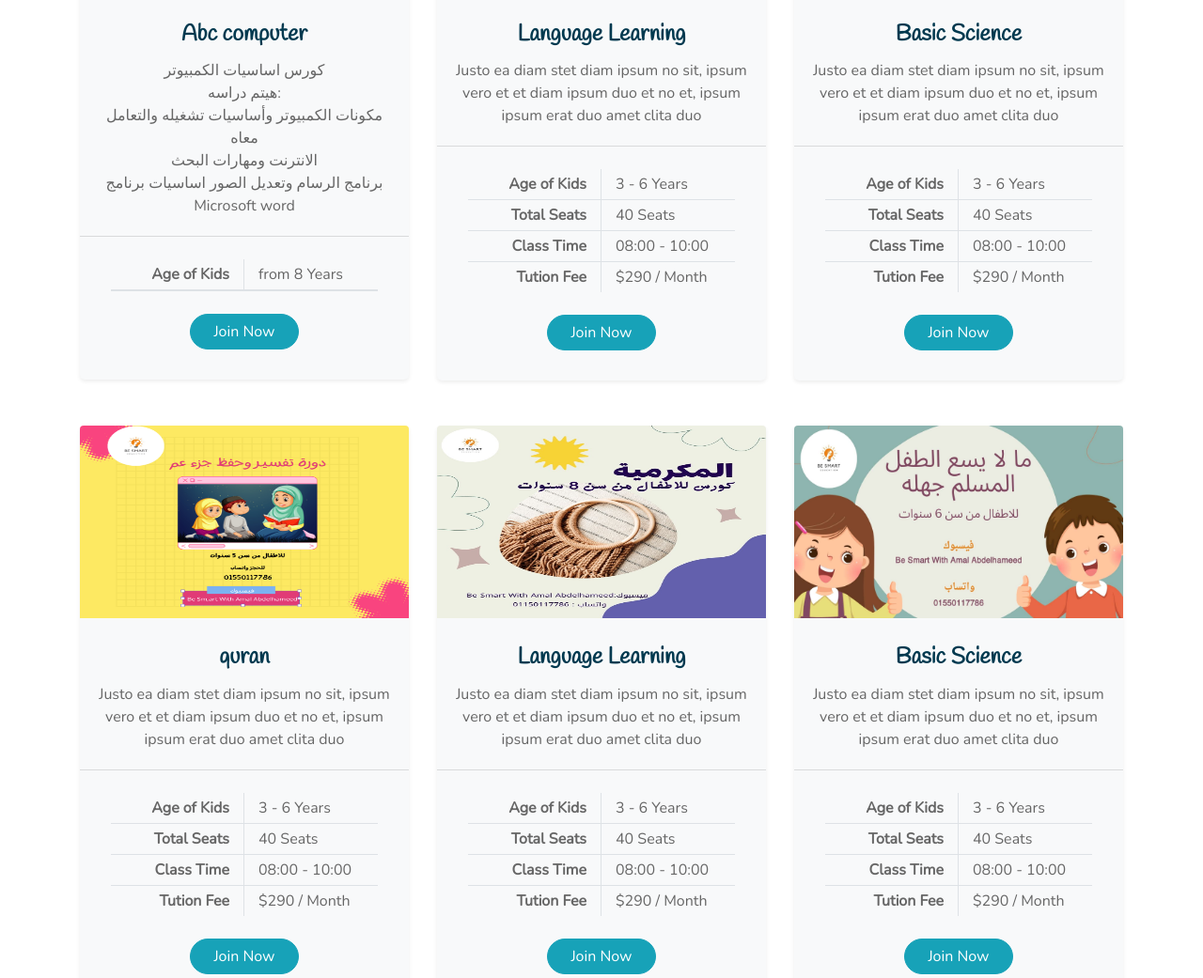
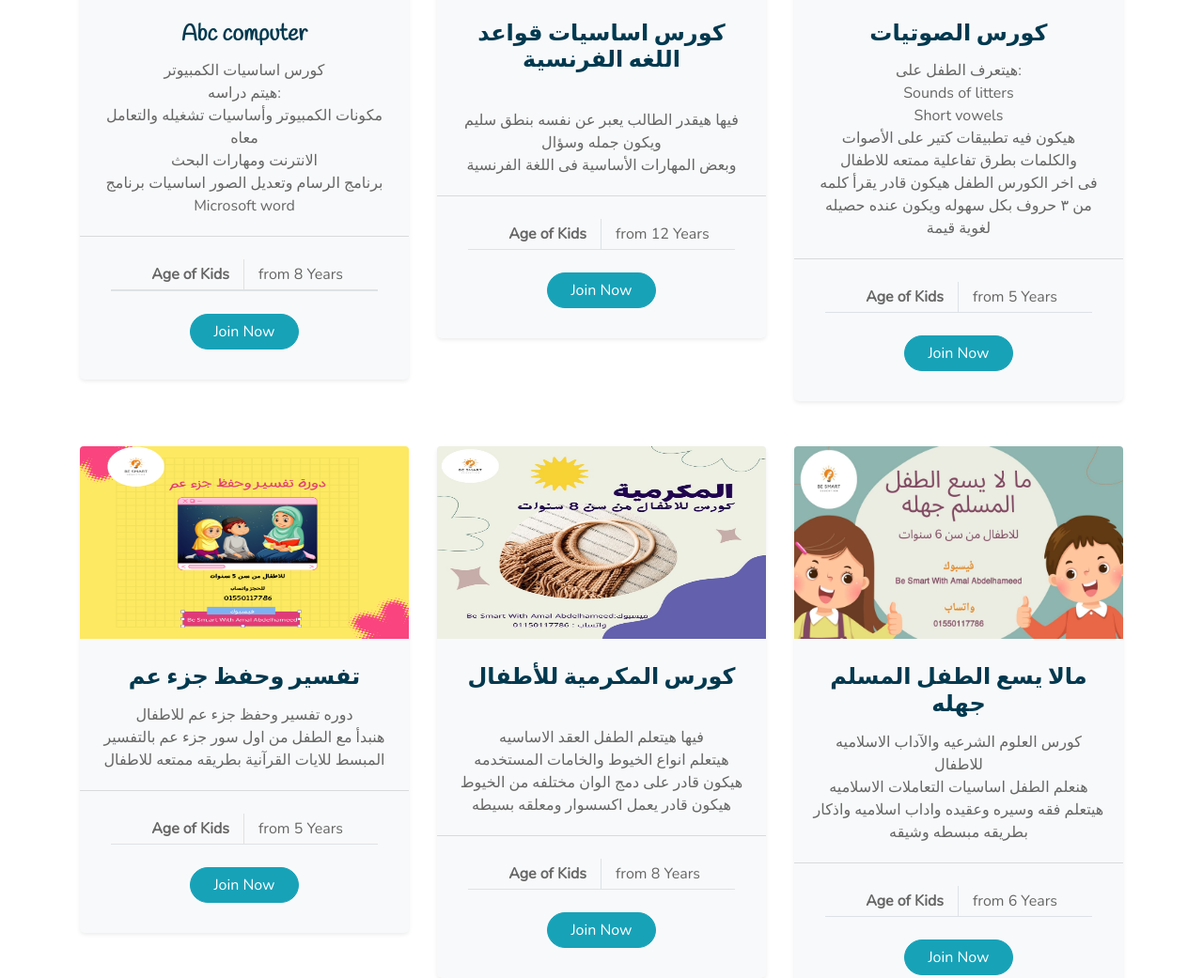
Before and after one commit to Amal-Abdelhamed/Be-Smart-Academy, a plain HTML site: page index.html in a window 1280 px wide. Shown: the part 1181-2222 px from the top of the page at 94% size. Drawn offline with nearby package versions, Linux system fonts and the light colour scheme.

Commit message:
courses-details

```diff
--- a/index.html
+++ b/index.html
@@ -343,10 +343,11 @@
                 alt=""
               />
               <div class="card-body text-center">
-                <h4 class="card-title">Language Learning</h4>
+                <h4 class="card-title">كورس اساسيات قواعد اللغه الفرنسية</h4>
                 <p class="card-text">
-                  Justo ea diam stet diam ipsum no sit, ipsum vero et et diam
-                  ipsum duo et no et, ipsum ipsum erat duo amet clita duo
+                  <br />فيها هيقدر الطالب يعبر عن نفسه بنطق سليم ويكون جمله
+                  وسؤال<br />
+                  وبعض المهارات الأساسية فى اللغة الفرنسية
                 </p>
               </div>
               <div class="card-footer bg-transparent py-4 px-5">
@@ -354,26 +355,26 @@
                   <div class="col-6 py-1 text-right border-right">
                     <strong>Age of Kids</strong>
                   </div>
-                  <div class="col-6 py-1">3 - 6 Years</div>
+                  <div class="col-6 py-1">from 12 Years</div>
                 </div>
-                <div class="row border-bottom">
+                <!-- <div class="row border-bottom">
                   <div class="col-6 py-1 text-right border-right">
                     <strong>Total Seats</strong>
                   </div>
                   <div class="col-6 py-1">40 Seats</div>
-                </div>
-                <div class="row border-bottom">
+                </div> -->
+                <!-- <div class="row border-bottom">
                   <div class="col-6 py-1 text-right border-right">
                     <strong>Class Time</strong>
                   </div>
                   <div class="col-6 py-1">08:00 - 10:00</div>
-                </div>
-                <div class="row">
+                </div> -->
+                <!-- <div class="row">
                   <div class="col-6 py-1 text-right border-right">
                     <strong>Tution Fee</strong>
                   </div>
                   <div class="col-6 py-1">$290 / Month</div>
-                </div>
+                </div> -->
               </div>
               <a
                 href="https://form.jotform.com/241401263685554"
@@ -391,10 +392,16 @@
                 alt=""
               />
               <div class="card-body text-center">
-                <h4 class="card-title">Basic Science</h4>
+                <h4 class="card-title">كورس الصوتيات</h4>
                 <p class="card-text">
-                  Justo ea diam stet diam ipsum no sit, ipsum vero et et diam
-                  ipsum duo et no et, ipsum ipsum erat duo amet clita duo
+                  هيتعرف الطفل على:<br />
+                  Sounds of litters <br />Short vowels
+                  <br />
+                  هيكون فيه تطبيقات كتير على الأصوات والكلمات بطرق تفاعلية ممتعه
+                  للاطفال
+                  <br />
+                  فى اخر الكورس الطفل هيكون قادر يقرأ كلمه من ٣ حروف بكل سهوله
+                  ويكون عنده حصيله لغوية قيمة
                 </p>
               </div>
               <div class="card-footer bg-transparent py-4 px-5">
@@ -402,26 +409,26 @@
                   <div class="col-6 py-1 text-right border-right">
                     <strong>Age of Kids</strong>
                   </div>
-                  <div class="col-6 py-1">3 - 6 Years</div>
+                  <div class="col-6 py-1">from 5 Years</div>
                 </div>
-                <div class="row border-bottom">
+                <!-- <div class="row border-bottom">
                   <div class="col-6 py-1 text-right border-right">
                     <strong>Total Seats</strong>
                   </div>
                   <div class="col-6 py-1">40 Seats</div>
-                </div>
-                <div class="row border-bottom">
+                </div> -->
+                <!-- <div class="row border-bottom">
                   <div class="col-6 py-1 text-right border-right">
                     <strong>Class Time</strong>
                   </div>
                   <div class="col-6 py-1">08:00 - 10:00</div>
-                </div>
-                <div class="row">
+                </div> -->
+                <!-- <div class="row">
                   <div class="col-6 py-1 text-right border-right">
                     <strong>Tution Fee</strong>
                   </div>
                   <div class="col-6 py-1">$290 / Month</div>
-                </div>
+                </div> -->
               </div>
               <a
                 href="https://form.jotform.com/241401263685554"
@@ -441,10 +448,11 @@
                 alt=""
               />
               <div class="card-body text-center">
-                <h4 class="card-title">quran</h4>
+                <h4 class="card-title">تفسير وحفظ جزء عم</h4>
                 <p class="card-text">
-                  Justo ea diam stet diam ipsum no sit, ipsum vero et et diam
-                  ipsum duo et no et, ipsum ipsum erat duo amet clita duo
+                  دوره تفسير وحفظ جزء عم للاطفال <br />
+                  هنبدأ مع الطفل من اول سور جزء عم بالتفسير المبسط للايات
+                  القرآنية بطريقه ممتعه للاطفال
                 </p>
               </div>
               <div class="card-footer bg-transparent py-4 px-5">
@@ -452,26 +460,26 @@
                   <div class="col-6 py-1 text-right border-right">
                     <strong>Age of Kids</strong>
                   </div>
-                  <div class="col-6 py-1">3 - 6 Years</div>
+                  <div class="col-6 py-1">from 5 Years</div>
                 </div>
-                <div class="row border-bottom">
+                <!-- <div class="row border-bottom">
                   <div class="col-6 py-1 text-right border-right">
                     <strong>Total Seats</strong>
                   </div>
                   <div class="col-6 py-1">40 Seats</div>
-                </div>
-                <div class="row border-bottom">
+                </div> -->
+                <!-- <div class="row border-bottom">
                   <div class="col-6 py-1 text-right border-right">
                     <strong>Class Time</strong>
                   </div>
                   <div class="col-6 py-1">08:00 - 10:00</div>
-                </div>
-                <div class="row">
+                </div> -->
+                <!-- <div class="row">
                   <div class="col-6 py-1 text-right border-right">
                     <strong>Tution Fee</strong>
                   </div>
                   <div class="col-6 py-1">$290 / Month</div>
-                </div>
+                </div> -->
               </div>
               <a
                 href="https://form.jotform.com/241401263685554"
@@ -489,10 +497,15 @@
                 alt=""
               />
               <div class="card-body text-center">
-                <h4 class="card-title">Language Learning</h4>
+                <h4 class="card-title">كورس المكرمية للأطفال</h4>
                 <p class="card-text">
-                  Justo ea diam stet diam ipsum no sit, ipsum vero et et diam
-                  ipsum duo et no et, ipsum ipsum erat duo amet clita duo
+                  <br />فيها هيتعلم الطفل العقد الاساسيه
+
+                  <br />
+                  هيتعلم انواع الخيوط والخامات المستخدمه هيكون قادر على دمج
+                  الوان مختلفه من الخيوط
+                  <br />
+                  هيكون قادر يعمل اكسسوار ومعلقه بسيطه
                 </p>
               </div>
               <div class="card-footer bg-transparent py-4 px-5">
@@ -500,26 +513,26 @@
                   <div class="col-6 py-1 text-right border-right">
                     <strong>Age of Kids</strong>
                   </div>
-                  <div class="col-6 py-1">3 - 6 Years</div>
+                  <div class="col-6 py-1">from 8 Years</div>
                 </div>
-                <div class="row border-bottom">
+                <!-- <div class="row border-bottom">
                   <div class="col-6 py-1 text-right border-right">
                     <strong>Total Seats</strong>
                   </div>
                   <div class="col-6 py-1">40 Seats</div>
-                </div>
-                <div class="row border-bottom">
+                </div> -->
+                <!-- <div class="row border-bottom">
                   <div class="col-6 py-1 text-right border-right">
                     <strong>Class Time</strong>
                   </div>
                   <div class="col-6 py-1">08:00 - 10:00</div>
-                </div>
-                <div class="row">
+                </div> -->
+                <!-- <div class="row">
                   <div class="col-6 py-1 text-right border-right">
                     <strong>Tution Fee</strong>
                   </div>
                   <div class="col-6 py-1">$290 / Month</div>
-                </div>
+                </div> -->
               </div>
               <a
                 href="https://form.jotform.com/241401263685554"
@@ -537,10 +550,12 @@
                 alt=""
               />
               <div class="card-body text-center">
-                <h4 class="card-title">Basic Science</h4>
+                <h4 class="card-title">مالا يسع الطفل المسلم جهله</h4>
                 <p class="card-text">
-                  Justo ea diam stet diam ipsum no sit, ipsum vero et et diam
-                  ipsum duo et no et, ipsum ipsum erat duo amet clita duo
+                  كورس العلوم الشرعيه والآداب الاسلاميه للاطفال<br />
+                  هنعلم الطفل اساسيات التعاملات الاسلاميه<br />
+                  هيتعلم فقه وسيره وعقيده واداب اسلاميه واذكار بطريقه مبسطه
+                  وشيقه
                 </p>
               </div>
               <div class="card-footer bg-transparent py-4 px-5">
@@ -548,26 +563,26 @@
                   <div class="col-6 py-1 text-right border-right">
                     <strong>Age of Kids</strong>
                   </div>
-                  <div class="col-6 py-1">3 - 6 Years</div>
+                  <div class="col-6 py-1">from 6 Years</div>
                 </div>
-                <div class="row border-bottom">
+                <!-- <div class="row border-bottom">
                   <div class="col-6 py-1 text-right border-right">
                     <strong>Total Seats</strong>
                   </div>
                   <div class="col-6 py-1">40 Seats</div>
-                </div>
-                <div class="row border-bottom">
+                </div> -->
+                <!-- <div class="row border-bottom">
                   <div class="col-6 py-1 text-right border-right">
                     <strong>Class Time</strong>
                   </div>
                   <div class="col-6 py-1">08:00 - 10:00</div>
-                </div>
-                <div class="row">
+                </div> -->
+                <!-- <div class="row">
                   <div class="col-6 py-1 text-right border-right">
                     <strong>Tution Fee</strong>
                   </div>
                   <div class="col-6 py-1">$290 / Month</div>
-                </div>
+                </div> -->
               </div>
               <a
                 href="https://form.jotform.com/241401263685554"
@@ -587,10 +602,19 @@
                 alt=""
               />
               <div class="card-body text-center">
-                <h4 class="card-title">quran</h4>
+                <h4 class="card-title">فن صناعة الاكسسوارات</h4>
                 <p class="card-text">
-                  Justo ea diam stet diam ipsum no sit, ipsum vero et et diam
-                  ipsum duo et no et, ipsum ipsum erat duo amet clita duo
+                  كورس مخصص للاطفال
+                  <br />
+                  فى الكورس هيقدروا يتعلموا
+                  <br />
+                  اساسيات صناعه الاكسسوارات من خامات وأدوات
+                  <br />
+                  هيتعلموا انواع من الغرز البسيطه
+                  <br />
+                  هيتعلموا ازاى يقفلوا الشغل بطريقه احترافيه
+                  <br />
+                  هيتعلموا افكار مختلفه من الاكسسوارات ويطبقوها عملى كل ورشه
                 </p>
               </div>
               <div class="card-footer bg-transparent py-4 px-5">
@@ -598,26 +622,26 @@
                   <div class="col-6 py-1 text-right border-right">
                     <strong>Age of Kids</strong>
                   </div>
-                  <div class="col-6 py-1">3 - 6 Years</div>
+                  <div class="col-6 py-1">from 8 Years</div>
                 </div>
-                <div class="row border-bottom">
+                <!-- <div class="row border-bottom">
                   <div class="col-6 py-1 text-right border-right">
                     <strong>Total Seats</strong>
                   </div>
                   <div class="col-6 py-1">40 Seats</div>
-                </div>
-                <div class="row border-bottom">
+                </div> -->
+                <!-- <div class="row border-bottom">
                   <div class="col-6 py-1 text-right border-right">
                     <strong>Class Time</strong>
                   </div>
                   <div class="col-6 py-1">08:00 - 10:00</div>
-                </div>
-                <div class="row">
+                </div> -->
+                <!-- <div class="row">
                   <div class="col-6 py-1 text-right border-right">
                     <strong>Tution Fee</strong>
                   </div>
                   <div class="col-6 py-1">$290 / Month</div>
-                </div>
+                </div> -->
               </div>
               <a
                 href="https://form.jotform.com/241401263685554"
@@ -1147,9 +1171,9 @@
             <span class="text-white">Be Smart</span>
           </a>
           <p>
-            Labore dolor amet ipsum ea, erat sit ipsum duo eos. Volup amet ea
-            dolor et magna dolor, elitr rebum duo est sed diam elitr. Stet elitr
-            stet diam duo eos rebum ipsum diam ipsum elitr.
+            Paying attention to developing the child’s mental and creative
+            abilities and preparing him to be multi-skilled, with broad
+            awareness, and a keen mind.
           </p>
           <div class="d-flex justify-content-start mt-4">
             <!-- <a
@@ -1184,7 +1208,7 @@
             <h4 class="fa fa-map-marker-alt text-primary"></h4>
             <div class="pl-3">
               <h5 class="text-white">Address</h5>
-              <p>123 Street, New York, USA</p>
+              <p>South Sinai, Tur Sinai</p>
             </div>
           </div>
           <div class="d-flex">
```
